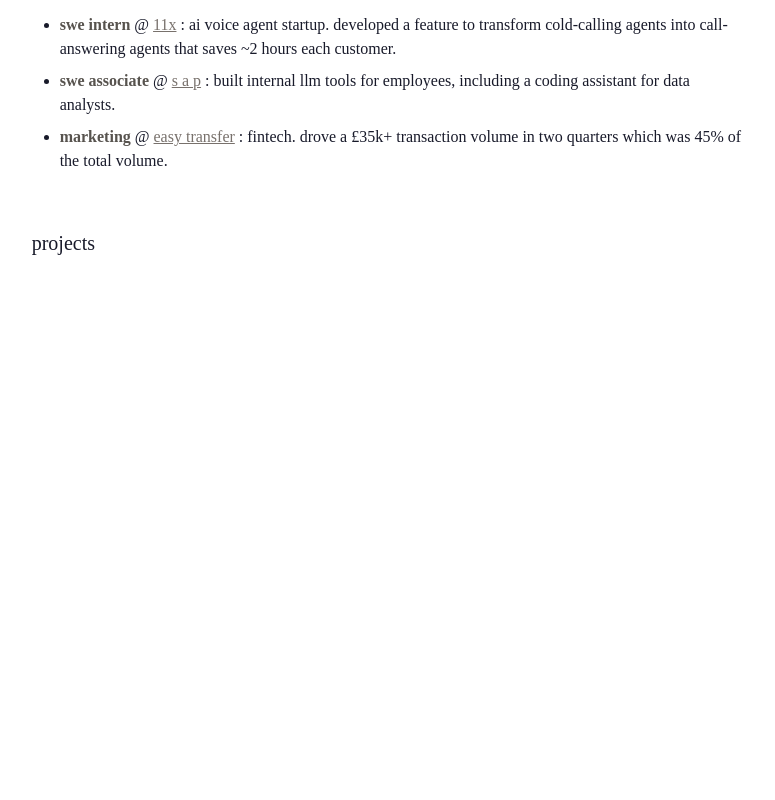
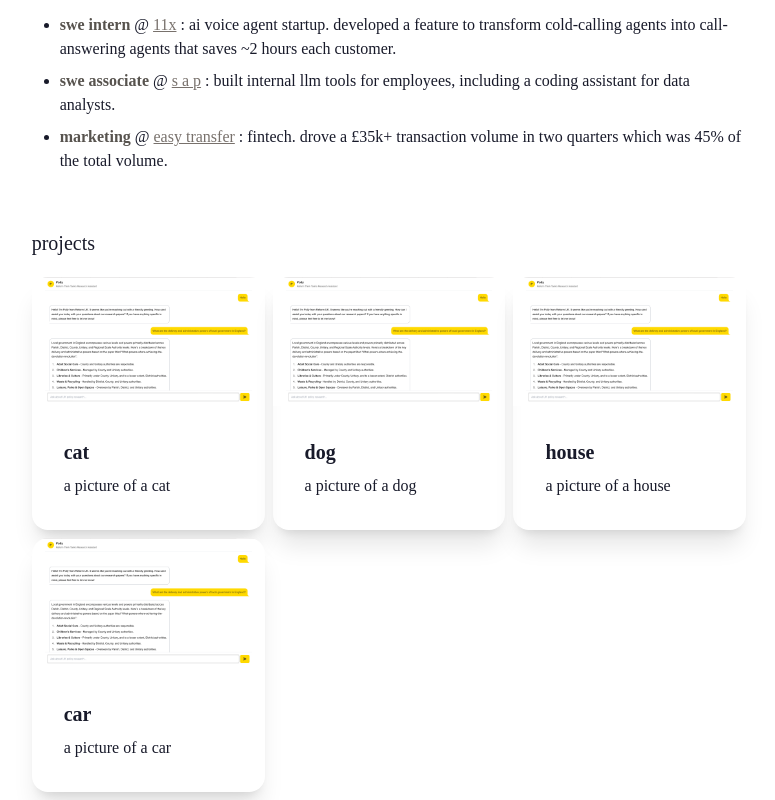
Before and after one commit to cod-ux/suryaganesandotcom, a Next.js app in the folder suryaganesan/: page / in a window 1280 px wide. Shown: the part 584-1384 px from the top of the page, without its empty margins (251-1026 px from the left). Before the commit the page ends 952 px from the top, so only its background shows below. Built offline with nearby package versions, Linux system fonts and the light colour scheme.

Commit message:
created projects section

```diff
--- a/suryaganesan/src/app/page.tsx
+++ b/suryaganesan/src/app/page.tsx
@@ -1,3 +1,4 @@
+import Image from "next/image";
 import VacantButton from "./components/vacantButton";
 
 export default function Home() {
@@ -11,7 +12,7 @@
           llm-based web applications using python, react and langchain. i am
           deeply passionate about <i>agentic ai</i> and its potential to solve
           hard problems. my goal is to work with similarly passionate teams
-          tackling new challenges with software and become a better builder.
+          tackling new challenges with software and getting better as a builder.
           <br />
           <br />
           one of my favourite things to do before building new ideas is to judge
@@ -80,6 +81,72 @@
           </li>
         </ul>
         <h2 className="text-xl text-left pb-5">projects</h2>
+        <div className="grid grid-cols-3 gap-x-2 gap-y-2">
+          <div className="card rounded-2xl shadow-xl">
+            <figure className="h-full w-full">
+              <Image
+                src="/images/polly.png"
+                alt="a picture of a cat"
+                layout="responsive"
+                width={400}
+                height={300}
+                objectFit="cover"
+              />
+            </figure>
+            <div className="card-body">
+              <h2 className="card-title">cat</h2>
+              <p>a picture of a cat</p>
+            </div>
+          </div>
+          <div className="card rounded-2xl shadow-xl">
+            <figure className="h-full w-full">
+              <Image
+                src="/images/polly.png"
+                alt="a picture of a dog"
+                layout="responsive"
+                width={400}
+                height={300}
+                objectFit="cover"
+              />
+            </figure>
+            <div className="card-body">
+              <h2 className="card-title">dog</h2>
+              <p>a picture of a dog</p>
+            </div>
+          </div>
+          <div className="card rounded-2xl shadow-xl">
+            <figure className="h-full w-full">
+              <Image
+                src="/images/polly.png"
+                alt="a picture of a house"
+                layout="responsive"
+                width={400}
+                height={300}
+                objectFit="cover"
+              />
+            </figure>
+            <div className="card-body">
+              <h2 className="card-title">house</h2>
+              <p>a picture of a house</p>
+            </div>
+          </div>
+          <div className="card rounded-2xl shadow-xl">
+            <figure className="h-full w-full">
+              <Image
+                src="/images/polly.png"
+                alt="a picture of a car"
+                layout="responsive"
+                width={400}
+                height={300}
+                objectFit="cover"
+              />
+            </figure>
+            <div className="card-body">
+              <h2 className="card-title">car</h2>
+              <p>a picture of a car</p>
+            </div>
+          </div>
+        </div>
       </div>
     </div>
   );
```
Also changed, not shown: suryaganesan/public/images/polly.png (added).
